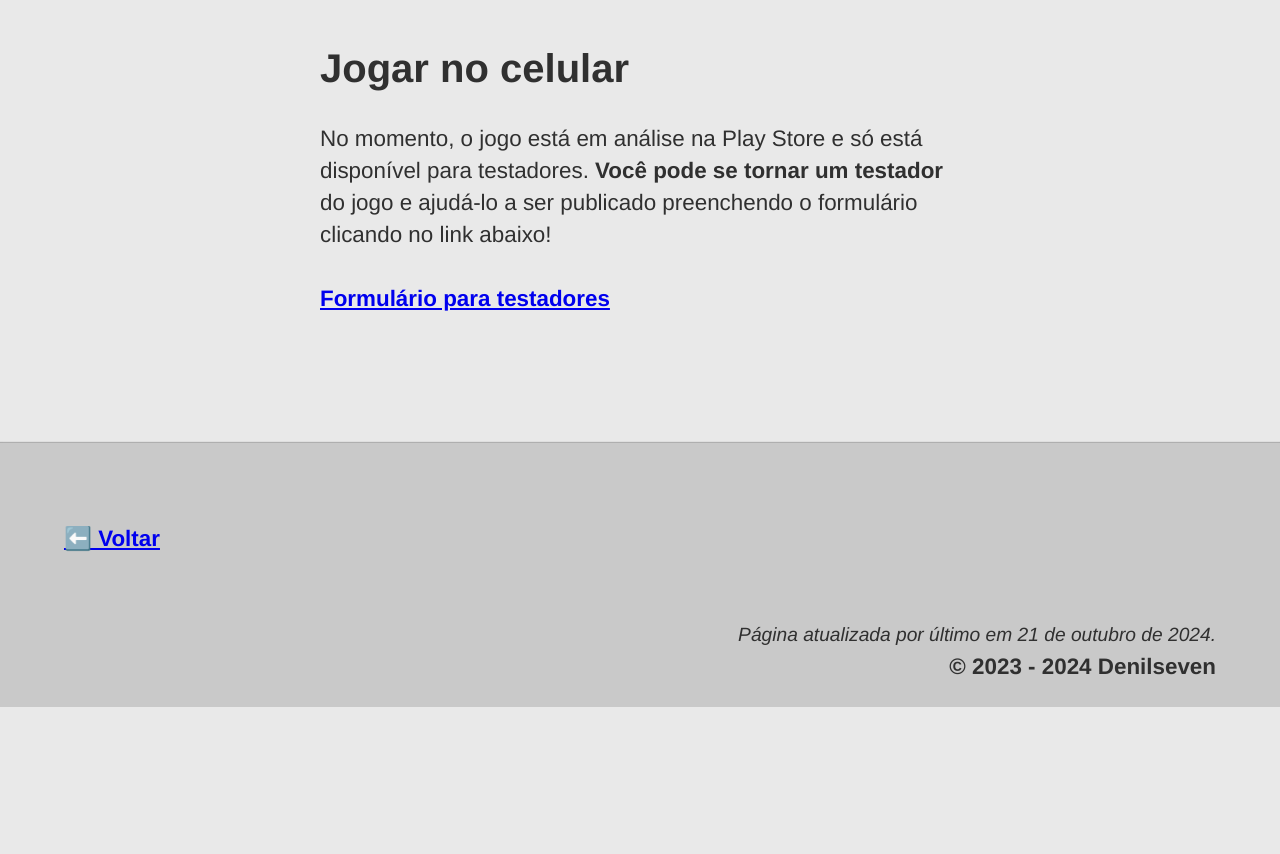
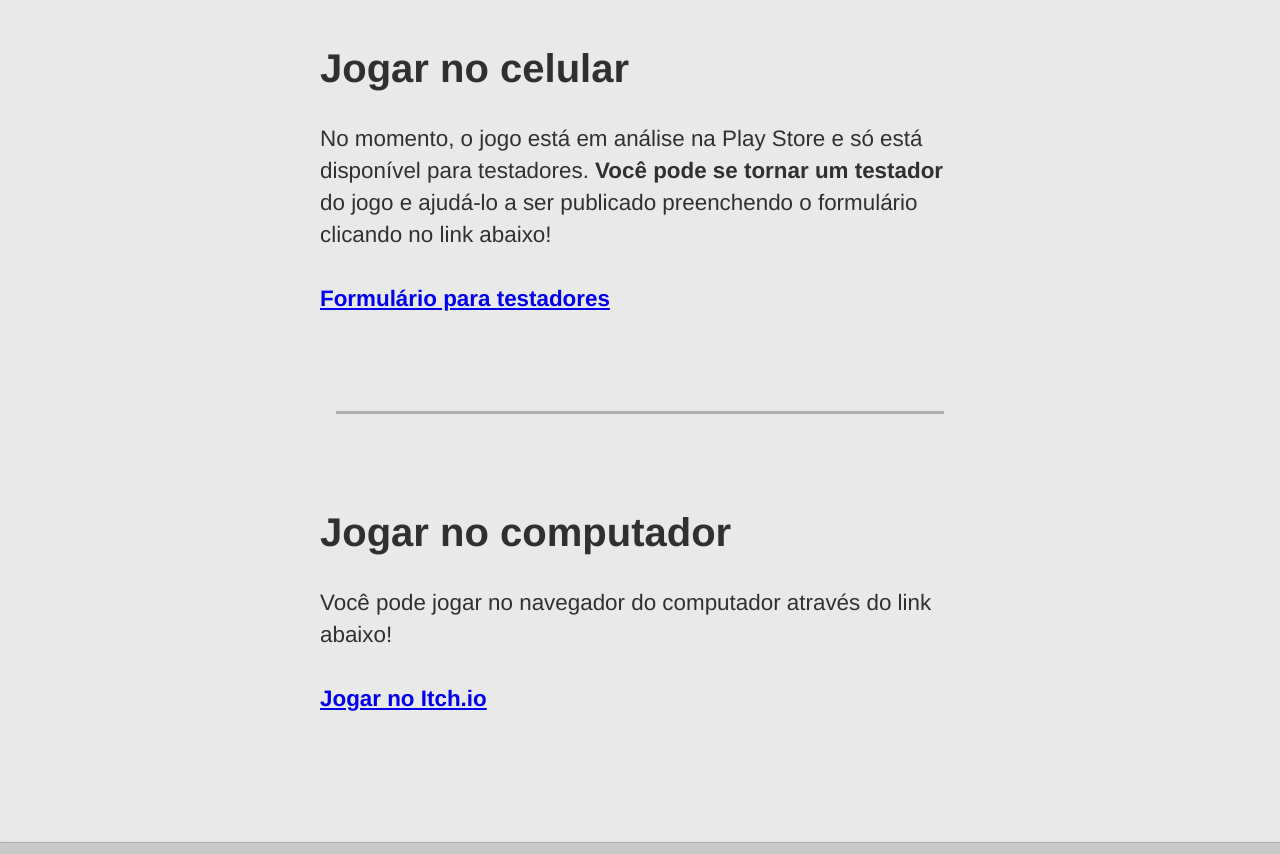
Before and after one commit to opingodoconhecimento/opingodoconhecimento.github.io, a plain HTML site: page play.html in a window 1280 px wide. Shown: the part 98-952 px from the top of the page. Before the commit the page ends 805 px from the top, so only its background shows below. Drawn offline with Linux system fonts and the light colour scheme.

Commit message:
Add Itch.io link on play page

```diff
--- a/play.html
+++ b/play.html
@@ -25,12 +25,26 @@
                 </p>
             </div>
         </section>
+
+        <div class="divider"></div>
+
+        <section id="play-web">
+            <h2>Jogar no computador</h2>
+            <div class="top-margin-medium">
+                <p>
+                    Você pode jogar no navegador do computador através do link abaixo!
+                </p>
+                <p class="links top-margin-medium">
+                    <a href="https://denilmakesgames.itch.io/mundo-da-matematica">Jogar no Itch.io</a>
+                </p>
+            </div>
+        </section>
     </main>
 
     <footer class="top-shadow">
         <div>
             <p>
-                <a href="index.html">⬅️ Voltar</a>
+                <a href="index.html">⬅ Voltar</a>
             </p>
         </div>
         <p class="page-update top-margin">Página atualizada por último em 21 de outubro de 2024.</p>
```
Also changed, not shown: index.html (+2 -2 lines).
